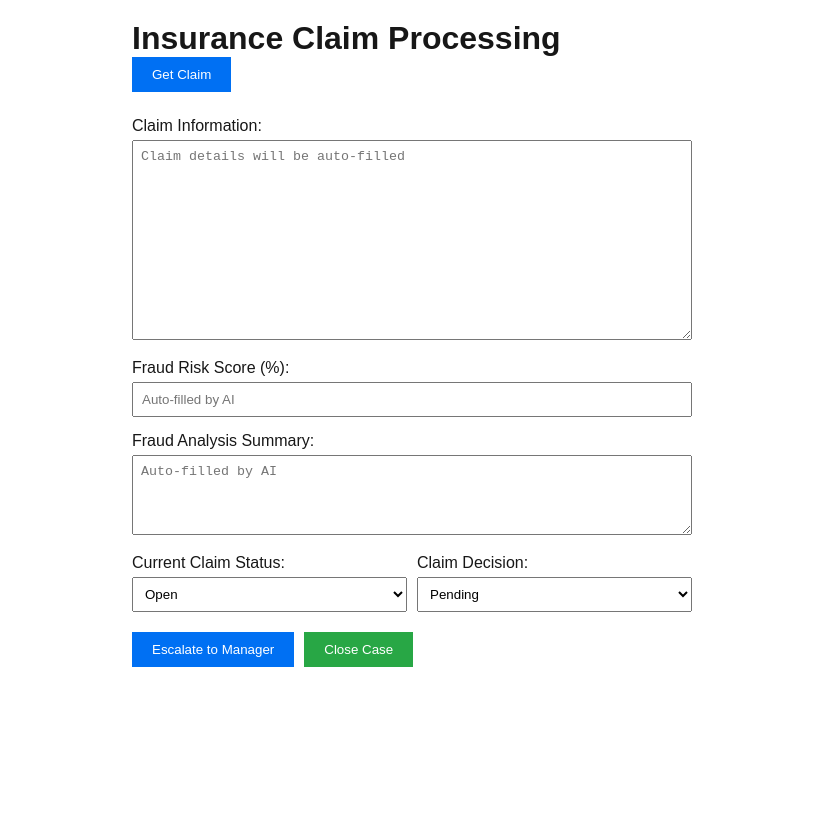
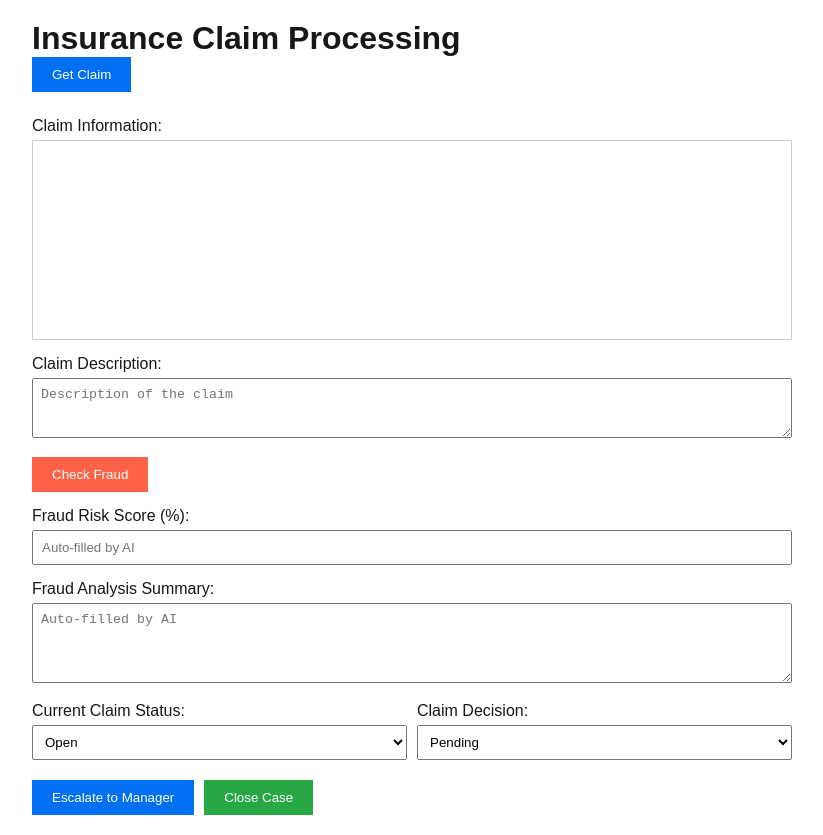
Before and after one commit to AlanDataPortfolio/ey-azure-fn-pipeline, a Next.js app in the folder webapp/: page / in a window 1280 px wide. Shown: the whole page, without its empty margins (228-1051 px from the left). Before the commit the page ends 800 px from the top, so only its background shows below. Built offline with nearby package versions, Linux system fonts and the light colour scheme.

Commit message:
fixed claim data textbox to have columns added fraud button

```diff
--- a/webapp/pages/index.js
+++ b/webapp/pages/index.js
@@ -8,6 +8,7 @@ export default function Home() {
   const [fraudEvaluation, setFraudEvaluation] = useState('');
   const [claimStatus, setClaimStatus] = useState('');
   const [claimOutcome, setClaimOutcome] = useState('');
+  const [claimDescription, setClaimDescription] = useState('');
 
   // Function to fetch the first open and pending claim from the API
   const getClaim = async () => {
@@ -20,6 +21,8 @@ export default function Home() {
           `Claim ID: ${data.claimid}\n` +
           `First Name: ${data.firstname}\n` +
           `Last Name: ${data.lastname}\n` +
+          `Claim Status: ${data.claimstatus}\n` +
+          `Claim Outcome: ${data.claimoutcome}\n` +
           `Time as Customer: ${data.timeascustomer}\n` +
           `Driver Age: ${data.driverage}\n` +
           `Insurance Access: ${data.insuranceaccess}\n` +
@@ -40,6 +43,7 @@ export default function Home() {
         );
         setClaimStatus(data.claimstatus || 'open');
         setClaimOutcome(data.claimoutcome || 'pending');
+        setClaimDescription(data.claimdescription || '');
         setFraudScore('N/A');
         setFraudEvaluation('N/A');
         alert('Claim data fetched successfully');
@@ -53,7 +57,7 @@ export default function Home() {
   };
 
   return (
-    <div style={{ padding: "20px", maxWidth: "600px", margin: "auto" }}>
+    <div style={{ padding: "20px", maxWidth: "800px", margin: "auto" }}>
       <h1>Insurance Claim Processing</h1>
       <form>
         {/* Get Claim Button */}
@@ -74,17 +78,57 @@ export default function Home() {
           </button>
         </div>
 
-        {/* Claim Details */}
+        {/* Claim Information */}
         <div style={{ marginBottom: "15px" }}>
           <label htmlFor="claimDetails">Claim Information:</label>
+          <div
+            id="claimDetails"
+            style={{
+              border: "1px solid #ccc",
+              padding: "10px",
+              marginTop: "5px",
+              height: "200px",
+              overflowY: "auto",
+              display: "grid",
+              gridTemplateColumns: "1fr 1fr",
+              gap: "20px",
+              fontFamily: "monospace",
+              whiteSpace: "pre-wrap",
+            }}
+          >
+            {claimDetails.split('\n').map((line, index) => (
+              <span key={index}>{line}</span>
+            ))}
+          </div>
+        </div>
+
+        {/* Claim Description */}
+        <div style={{ marginBottom: "15px" }}>
+          <label htmlFor="claimDescription">Claim Description:</label>
           <textarea
-            id="claimDetails"
-            name="claimDetails"
-            value={claimDetails}
-            placeholder="Claim details will be auto-filled"
-            style={{ width: "100%", padding: "8px", marginTop: "5px", height: "200px" }}
+            id="claimDescription"
+            name="claimDescription"
+            value={claimDescription}
+            placeholder="Description of the claim"
+            style={{ width: "100%", padding: "8px", marginTop: "5px", height: "60px" }}
             readOnly
           />
+        </div>
+
+        {/* Check Fraud Button */}
+        <div style={{ marginBottom: "15px" }}>
+          <button
+            type="button"
+            style={{
+              padding: "10px 20px",
+              backgroundColor: "#ff6347",
+              color: "white",
+              border: "none",
+              cursor: "pointer",
+            }}
+          >
+            Check Fraud
+          </button>
         </div>
 
         {/* Fraud Probability */}
```
Also changed, not shown: webapp/claims.csv.
